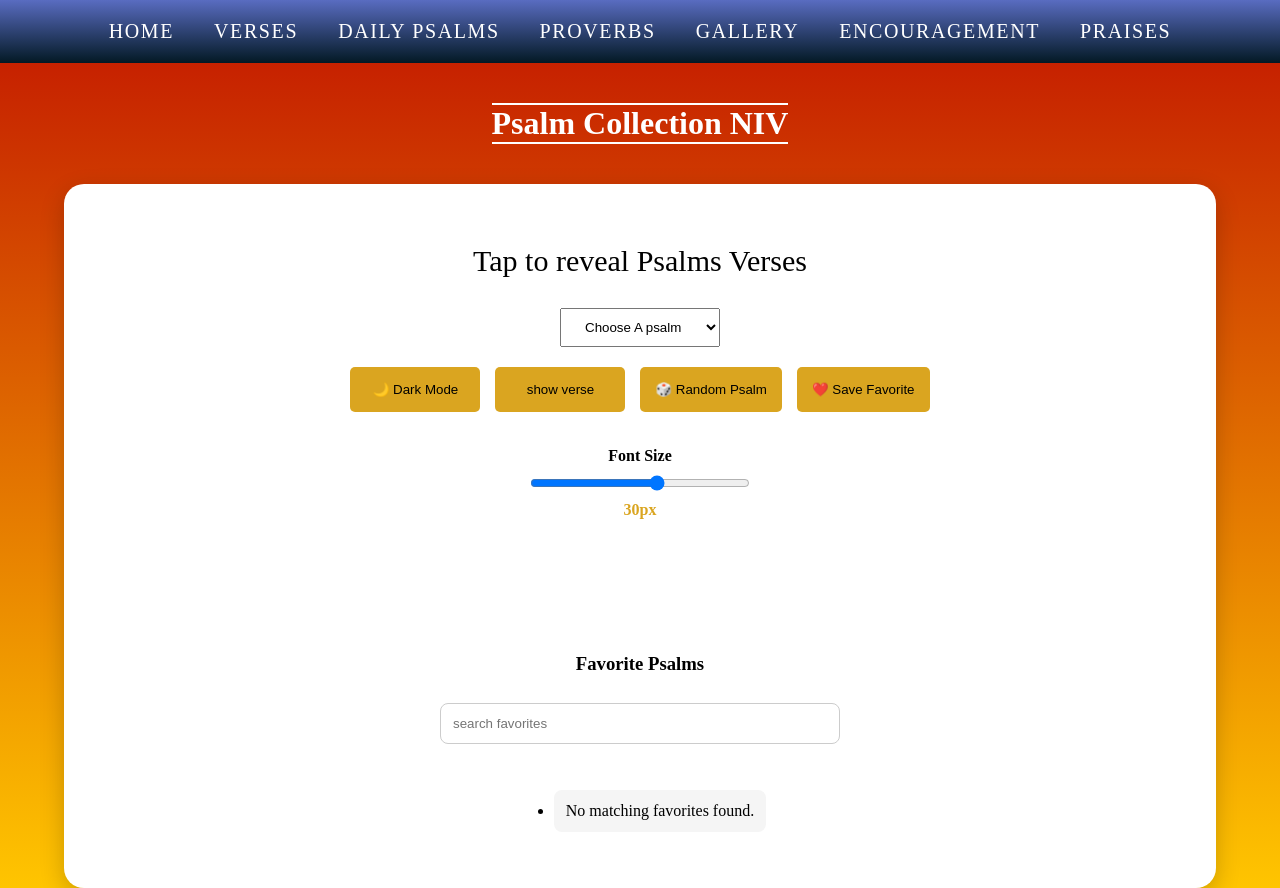
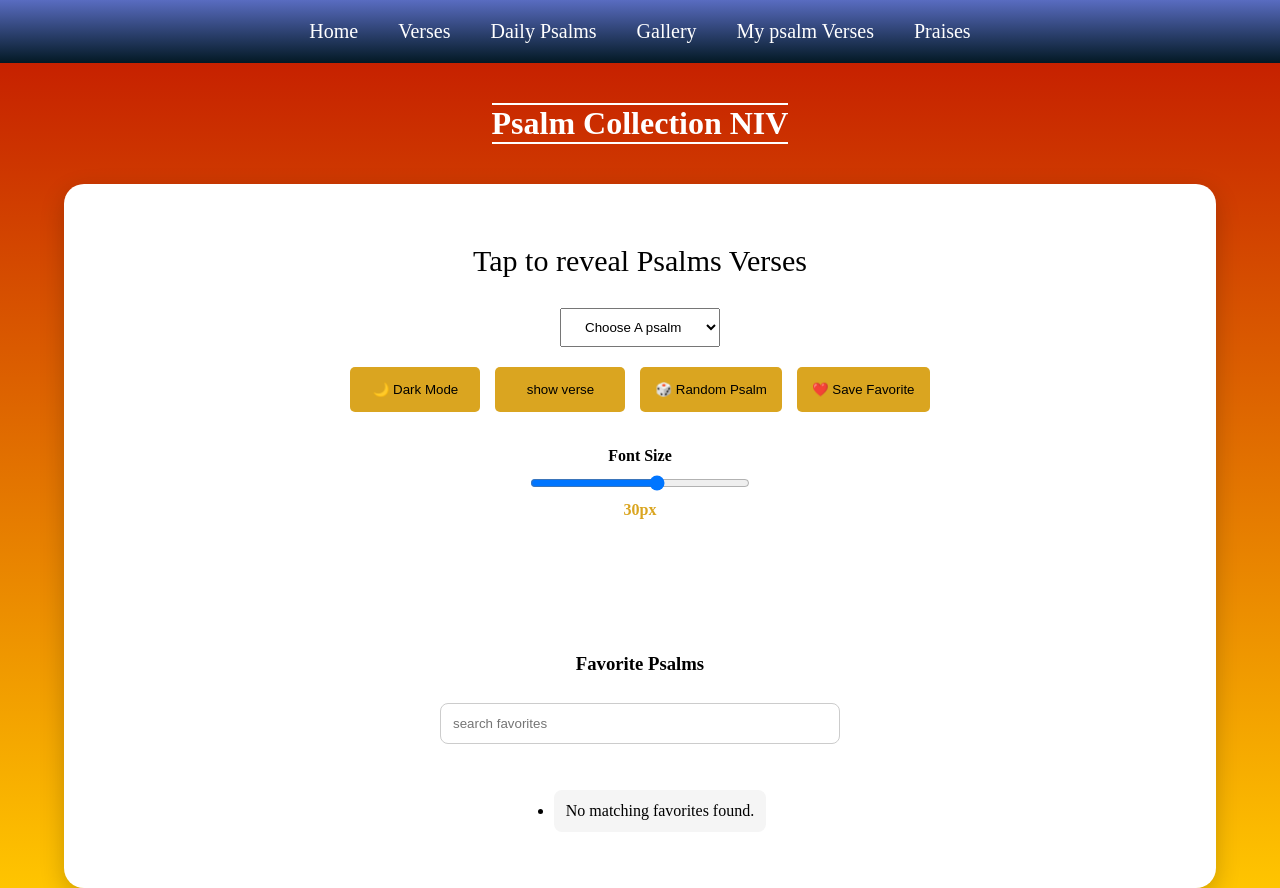
Before and after one commit to mworku2024/portfolio, a plain HTML site: page psalmswebsite/Verses.html in a window 1280 px wide. Drawn offline with Linux system fonts and the light colour scheme; a web font is replaced by a local one.

Commit message:
Update navigation links in Verses.html

```diff
--- a/psalmswebsite/Verses.html
+++ b/psalmswebsite/Verses.html
@@ -260,13 +260,12 @@
     <!-- nav section -->
     <nav class="nav-bar">
         <ul class="menu-bar">
-            <li><a href="index.html" class="nav-link">Home</a></li>
-            <li><a href="Verses.html" class="nav-link">Verses</a></li>
-            <li><a href="psalm.html"class="nav-link">Daily Psalms </a></li>
-            <li><a href="proverb.html"class="nav-link">Proverbs</a></li>
-            <li><a href="gallery.html"class="nav-link">Gallery</a></li>
-            <li><a href="#"class="nav-link">Encouragement </a></li>
-            <li><a href="praise.html"class="nav-link">Praises</a></li>
+             <li><a href="#">Home</a></li>
+            <li><a href="Verses.html">Verses</a></li>
+            <li><a href="psalm.html">Daily Psalms</a></li>
+            <li><a href="gallery.html">Gallery</a></li>
+            <li><a href="Myverses.html">My psalm Verses</a></li>
+            <li><a href="praise.html">Praises</a></li>
             </ul>
     </nav>
 <h1>Psalm Collection NIV</h1>
```
